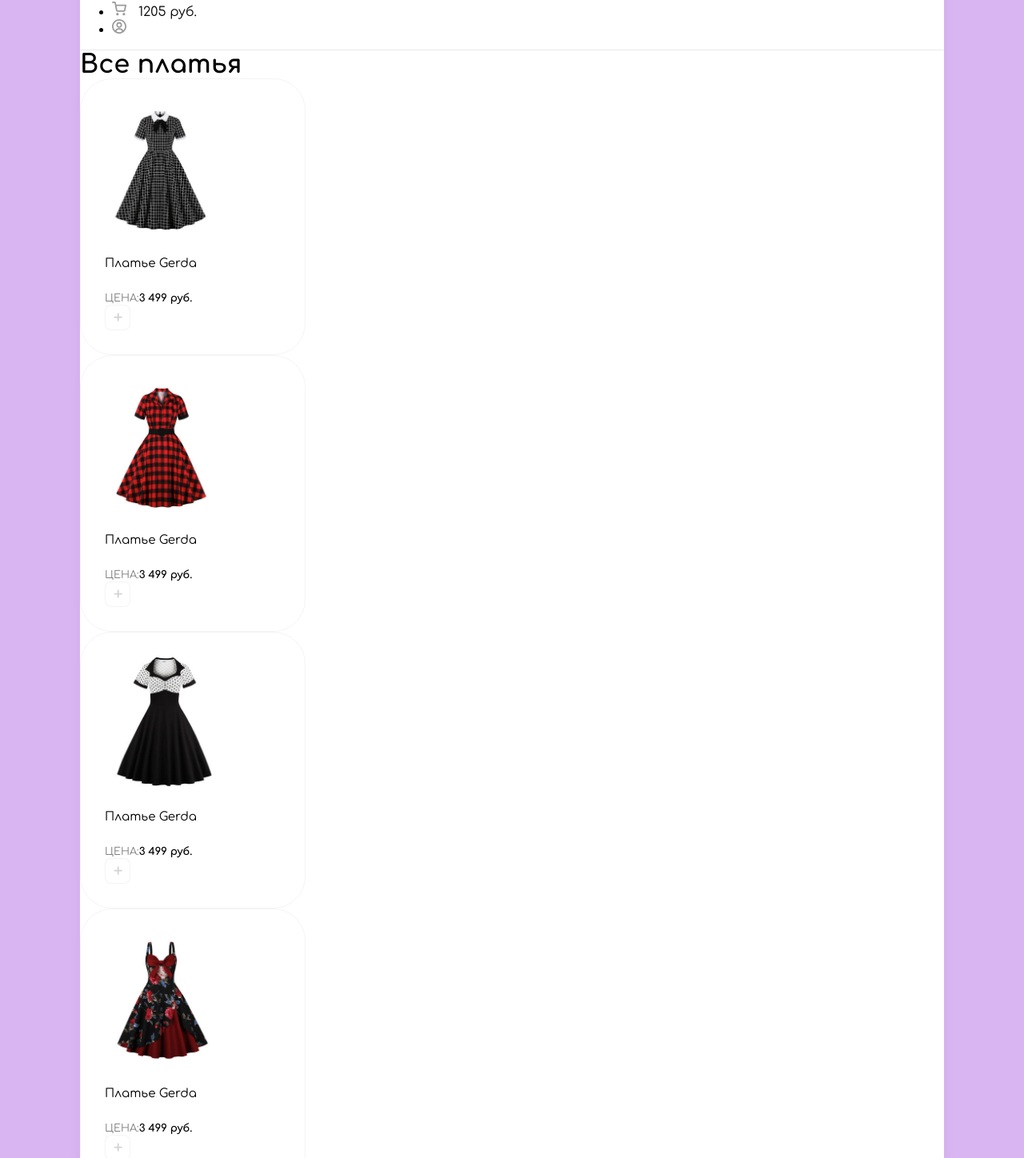
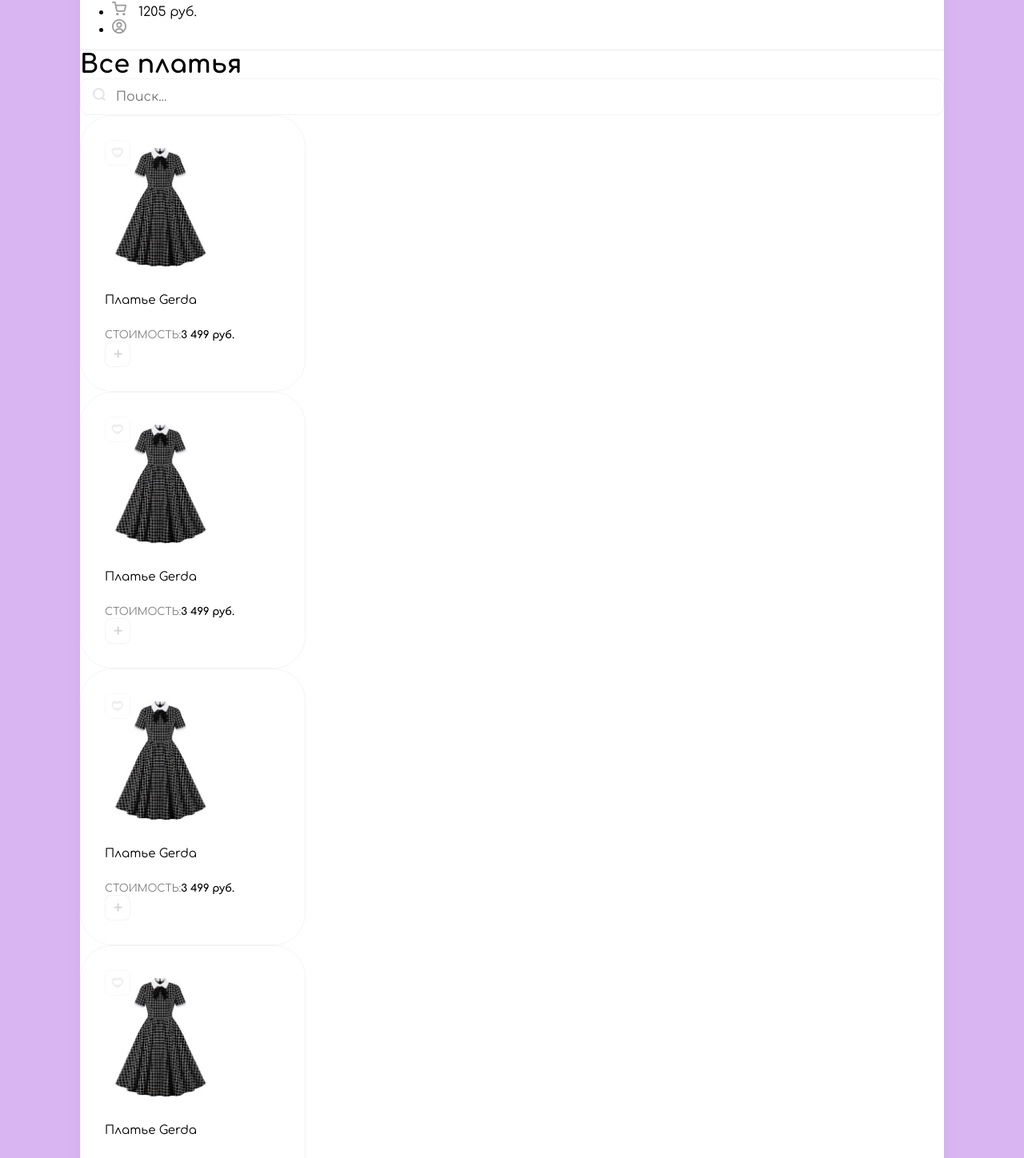
Before and after one commit to wendyclear3/react-dresses-shop, a React (Create React App) app: page / in a window 1280 px wide. Shown: the part 147-1595 px from the top of the page at 80% size. Built offline with nearby package versions, Linux system fonts and the light colour scheme.

Commit message:
added some styles and created components: card, header, drawer

```diff
--- a/src/App.js
+++ b/src/App.js
@@ -1,103 +1,25 @@
+import Card from './components/Card'
+import Header from './components/Header'
+import Drawer from './components/Drawer'
+
 function App() {
   return (
     <div className="wrapper clear">
-      <header className="d-flex justify-between align-center p-40">
-        <div className="d-flex align-center">
-          <img width={40} height={40} src="/img/heart.png" alt="heartlogo" />
-          <div>
-            <h3 className="text-uppercase">React Pin-Up Dresses</h3>
-            <p className="opacity-5"> Магазин платьев &#10024;</p>
+      <Drawer />
+      <Header />
+      <div className="content p-40">
+        <div className="mb-40 d-flex justify-between align-center">
+          <h1>Все платья</h1>
+          <div className="search-block d-flex">
+            <img src="/img/search.svg" alt="search" />
+            <input placeholder="Поиск..." />
           </div>
         </div>
-        <ul className="d-flex">
-          <li className="mr-30">
-            <img width={18} height={18} src="/img/cart.svg" alt="cart" />
-            <span>1205 руб.</span>
-          </li>
-          <li>
-            <img width={18} height={18} src="/img/user.svg" alt="user" />
-          </li>
-        </ul>
-      </header>
-      <div className="content p-40">
-        <h1 className="mb-40">Все платья</h1>
-
         <div className="d-flex">
-          <div className="card">
-            <img
-              width={142}
-              height={163}
-              src="/img/dresses/1.jpg"
-              alt="dress"
-            />
-            <h5>Платье Gerda</h5>
-            <div className="d-flex justify-between align-center">
-              <div className="d-flex flex-column">
-                <span>Цена:</span>
-                <b>3 499 руб.</b>
-              </div>
-              <button className="button">
-                <img width={11} height={11} src="/img/plus.svg" alt="plus" />
-              </button>
-            </div>
-          </div>
-
-          <div className="card">
-            <img
-              width={142}
-              height={163}
-              src="/img/dresses/2.jpg"
-              alt="dress"
-            />
-            <h5>Платье Gerda</h5>
-            <div className="d-flex justify-between align-center">
-              <div className="d-flex flex-column">
-                <span>Цена:</span>
-                <b>3 499 руб.</b>
-              </div>
-              <button className="button">
-                <img width={11} height={11} src="/img/plus.svg" alt="plus" />
-              </button>
-            </div>
-          </div>
-
-          <div className="card">
-            <img
-              width={142}
-              height={163}
-              src="/img/dresses/3.jpg"
-              alt="dress"
-            />
-            <h5>Платье Gerda</h5>
-            <div className="d-flex justify-between align-center">
-              <div className="d-flex flex-column">
-                <span>Цена:</span>
-                <b>3 499 руб.</b>
-              </div>
-              <button className="button">
-                <img width={11} height={11} src="/img/plus.svg" alt="plus" />
-              </button>
-            </div>
-          </div>
-
-          <div className="card">
-            <img
-              width={142}
-              height={163}
-              src="/img/dresses/4.jpg"
-              alt="dress"
-            />
-            <h5>Платье Gerda</h5>
-            <div className="d-flex justify-between align-center">
-              <div className="d-flex flex-column">
-                <span>Цена:</span>
-                <b>3 499 руб.</b>
-              </div>
-              <button className="button">
-                <img width={11} height={11} src="/img/plus.svg" alt="plus" />
-              </button>
-            </div>
-          </div>
+          <Card />
+          <Card />
+          <Card />
+          <Card />
         </div>
       </div>
     </div>
--- /dev/null
+++ b/src/components/Card.js
@@ -0,0 +1,22 @@
+function Card() {
+  return (
+    <div className="card">
+      <div className="favorite">
+        <img src="/img/unliked.svg" alt="unliked" />
+      </div>
+      <img width={142} height={163} src="/img/dresses/1.jpg" alt="dress" />
+      <h5>Платье Gerda</h5>
+      <div className="d-flex justify-between align-center">
+        <div className="d-flex flex-column">
+          <span>Стоимость:</span>
+          <b>3 499 руб.</b>
+        </div>
+        <button className="button">
+          <img width={11} height={11} src="/img/plus.svg" alt="plus" />
+        </button>
+      </div>
+    </div>
+  )
+}
+
+export default Card
--- /dev/null
+++ b/src/components/Drawer.js
@@ -0,0 +1,61 @@
+function Drawer() {
+  return (
+    <div style={{ display: 'none' }} className="overlay">
+      <div className="drawer">
+        <h2 className="d-flex justify-between mb-30">
+          Корзина
+          <img className="cu-p" src="/img/btn-remove.svg" alt="remove" />
+        </h2>
+
+        <div className="items">
+          <div className="cartItem d-flex align-center mb-20">
+            <div
+              style={{ backgroundImage: 'url(/img/dresses/1.jpg)' }}
+              className="cartItemImg"
+            ></div>
+
+            <div className="mr-15">
+              <p className="mb-5">Платье Gerda</p>
+              <b>3 499 руб.</b>
+            </div>
+            <img className="removeBtn" src="/img/btn-remove.svg" alt="remove" />
+          </div>
+
+          <div className="cartItem d-flex align-center mb-20">
+            <div
+              style={{ backgroundImage: 'url(/img/dresses/2.jpg)' }}
+              className="cartItemImg"
+            ></div>
+
+            <div className="mr-15">
+              <p className="mb-5">Платье Gerda</p>
+              <b>3 499 руб.</b>
+            </div>
+            <img className="removeBtn" src="/img/btn-remove.svg" alt="remove" />
+          </div>
+        </div>
+
+        <div className="cartTotalBlock">
+          <ul>
+            <li>
+              <span>Итого:</span>
+              <div></div>
+              <b>6 998 руб.</b>
+            </li>
+
+            <li>
+              <span>Налог 5%</span>
+              <div></div>
+              <b>350 руб.</b>
+            </li>
+          </ul>
+          <button className="greenButton">
+            Оформить заказ <img src="/img/arrow.svg" alt="arrow" />
+          </button>
+        </div>
+      </div>
+    </div>
+  )
+}
+
+export default Drawer
--- /dev/null
+++ b/src/components/Header.js
@@ -0,0 +1,24 @@
+function Header() {
+  return (
+    <header className="d-flex justify-between align-center p-40">
+      <div className="d-flex align-center">
+        <img width={40} height={40} src="/img/heart.png" alt="heartlogo" />
+        <div>
+          <h3 className="text-uppercase">React Pin-Up Dresses</h3>
+          <p className="opacity-5"> Магазин платьев &#10024;</p>
+        </div>
+      </div>
+      <ul className="d-flex">
+        <li className="mr-30">
+          <img width={18} height={18} src="/img/cart.svg" alt="cart" />
+          <span>1205 руб.</span>
+        </li>
+        <li>
+          <img width={18} height={18} src="/img/user.svg" alt="user" />
+        </li>
+      </ul>
+    </header>
+  )
+}
+
+export default Header
--- a/src/index.scss
+++ b/src/index.scss
@@ -4,6 +4,10 @@ body {
   -webkit-font-smoothing: antialiased;
   -moz-osx-font-smoothing: grayscale;
   background-color: #d9b5f1;
+}
+
+* {
+  font-family: 'Comfortaa';
 }
 
 .wrapper {
@@ -38,6 +42,17 @@ header {
   width: 220px;
   border-radius: 40px;
   margin-right: 40px;
+  transition: box-shadow 0.2s ease-in-out, transform 0.2s ease-in-out;
+
+  &:hover {
+    box-shadow: 0px 20px 35px rgba(207, 170, 231, 0.8);
+    transform: translateY(-5px);
+  }
+
+  .favorite {
+    position: absolute;
+    cursor: pointer;
+  }
 
   span {
     font-size: 13px;
@@ -64,3 +79,141 @@ header {
   width: 32px;
   cursor: pointer;
 }
+
+.search-block {
+  border: 1px solid #f3f3f3;
+  border-radius: 10px;
+  padding: 0 15px;
+
+  input {
+    border: 0;
+    padding: 13px;
+    font-size: 16px;
+    width: 200px;
+  }
+}
+
+.overlay {
+  position: absolute;
+  left: 0;
+  top: 0;
+  width: 100%;
+  height: 100%;
+  background-color: rgba(0, 0, 0, 0.1);
+  z-index: 1;
+}
+
+.drawer {
+  display: flex;
+  flex-direction: column;
+  position: absolute;
+  width: 420px;
+  height: 100%;
+  right: 0;
+  background: #ffffff;
+  box-shadow: -10px 4px 24px rgba(0, 0, 0, 0.1);
+  padding: 30px;
+
+  .items {
+    overflow: auto;
+    margin-bottom: 40px;
+    flex: 1;
+  }
+
+  h2 {
+    margin: 0;
+    font-size: 24px;
+  }
+
+  .cartTotalBlock {
+    ul {
+      margin-bottom: 40px !important;
+
+      li {
+        display: flex;
+        align-items: flex-end;
+        margin-bottom: 15px;
+
+        div {
+          flex: 1;
+          height: 1px;
+          border-bottom: 1px dashed #dfdfdf;
+          position: relative;
+          top: -4px;
+          margin: 0 7px;
+        }
+      }
+    }
+    .greenButton {
+      position: relative;
+
+      &:hover {
+        img {
+          transform: translateX(5px);
+        }
+      }
+    }
+    img {
+      position: absolute;
+      right: 30px;
+      top: 20px;
+      transition: transform 0.15s ease-in-out;
+    }
+  }
+}
+
+.greenButton {
+  width: 100%;
+  height: 55px;
+  background: #9dd558;
+  border-radius: 18px;
+  border: 0;
+  color: #ffffff;
+  font-size: 16px;
+  font-weight: 500;
+  cursor: pointer;
+  transition: background 0.15s ease-in-out;
+
+  &:hover {
+    background: lighten(#9dd558, 5%);
+  }
+
+  &:active {
+    background: darken(#9dd558, 5%);
+  }
+}
+
+.cartItem {
+  border: 1px solid #f3f3f3;
+  border-radius: 20px;
+  overflow: hidden;
+  padding: 10px;
+
+  .cartItemImg {
+    height: 90px;
+    width: 80px;
+    background-size: contain;
+    background-position: center;
+    background-repeat: no-repeat;
+  }
+
+  p {
+    font-size: 16px;
+    margin: 0;
+  }
+
+  b {
+    font-size: 14px;
+  }
+
+  .removeBtn {
+    opacity: 0.5;
+    cursor: pointer;
+    transition: opacity 0.15s ease-in-out;
+    margin-left: 60px;
+
+    &:hover {
+      opacity: 1;
+    }
+  }
+}
```
